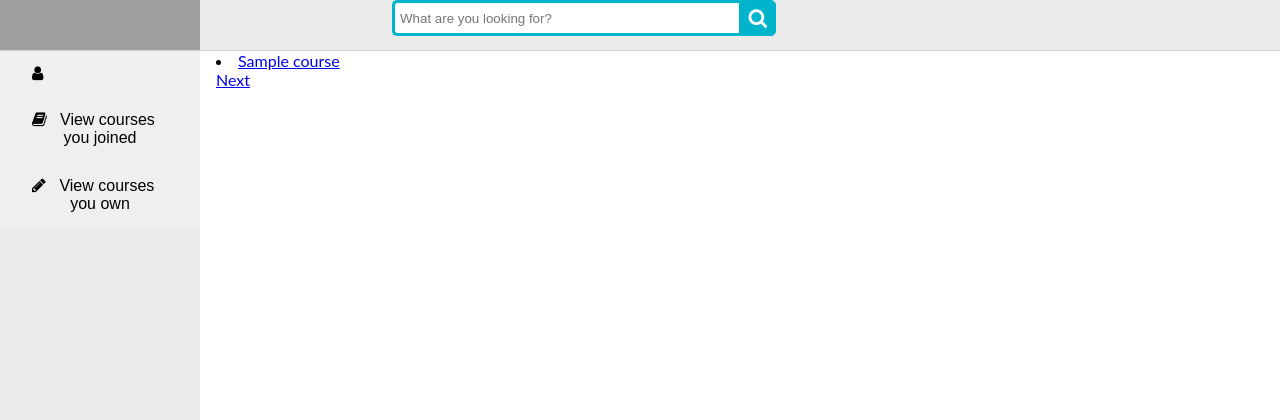
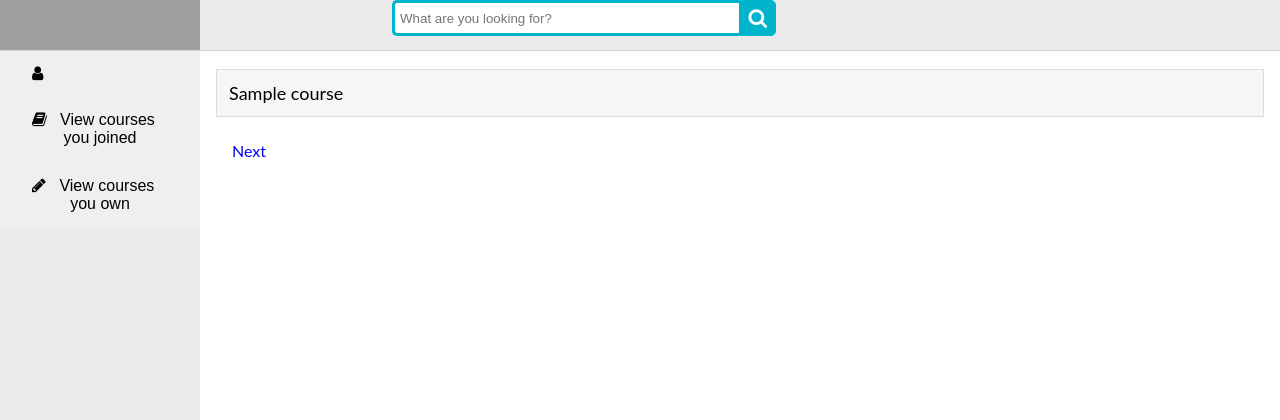
Before and after one commit to thangdinh1298/final_project, a Flask app: template index/templates/index/view_owned_courses.html in a window 1280 px wide. Shown: the top 420 px of the page. Run offline with Flask 2, Linux system fonts and the light colour scheme; the template is opened without the code that fills it: most values are stand-ins (such as "Sample title", 1, 10 or a date in 2020); parts of the project's set-up code (start-up, migrations or seed data) failed here and were passed over; grey boxes are pictures that could not be loaded.

Commit message:
View courses new list UI too

```diff
--- a/index/templates/index/find_course.html
+++ b/index/templates/index/find_course.html
@@ -8,7 +8,7 @@
 {% block body %}
 <div class="content">
    {% if search_result is defined %}
-		<ul class="search-item-list" style="list-style-type: none;padding-left:0px">
+		<ul class="search-item-list" style="list-style-type: none;">
 			{% for course in search_result %}
 				<li>
 					<a href="{{ url_for('course_page.course_overview_handler', course_id=course.id) }}">{{course.name}}</a>
--- a/index/templates/index/view_owned_courses.html
+++ b/index/templates/index/view_owned_courses.html
@@ -1,16 +1,19 @@
 {% extends 'base.html'%}
 
 {% block head %}
+<link rel="stylesheet" href="{{url_for('static', filename='css/search-item.css')}}">
 <title>Index</title>
 {% endblock %}
 
 {% block body %}
 <div class="content">
-   {% for course in courses %}
-      <li>
-         <a href="{{ url_for('course_page.course_update_page_handler', course_id=course.id) }}">{{course.name}}</a>
-      </li>
-   {% endfor %}
+	<ul class="search-item-list">
+		{% for course in courses %}
+			<li>
+				<a href="{{ url_for('course_page.course_update_page_handler', course_id=course.id) }}">{{course.name}}</a>
+			</li>
+		{% endfor %}
+	</ul>
    {% if next_url %}
       <a href="{{ next_url }}">Next</a>
    {% endif %}
--- a/static/css/search-item.css
+++ b/static/css/search-item.css
@@ -2,6 +2,7 @@
   /* Remove default list styling */
   list-style-type: none;
   padding-top: 3px;
+  padding-left: 0px;
 }
 
 .search-item-list li a {
```
Also changed, not shown: index/templates/index/view_registered_course.html (+8 -5 lines).
